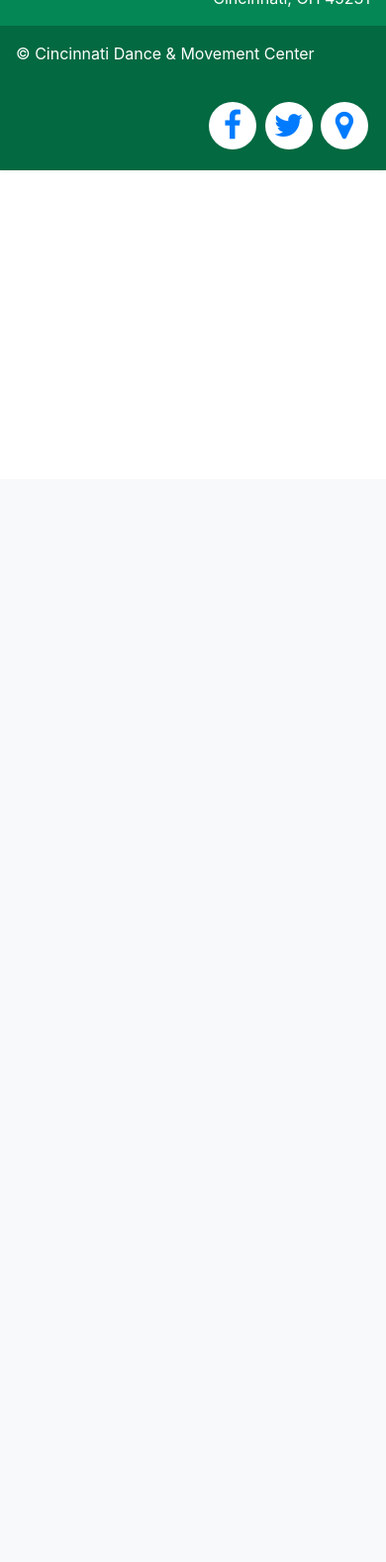
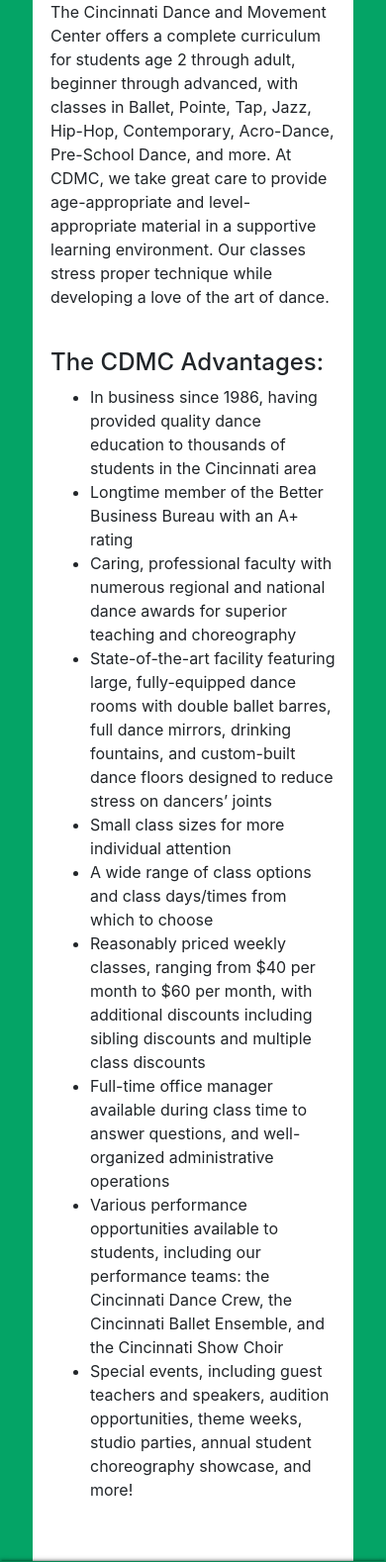
Before and after one commit to johnameyer/cincinnati-dance-website, a PHP site: page /about/why in a window 390 px wide. Shown: the part 360-1938 px from the top of the page at 99% size. Before the commit the page ends 532 px from the top, so only its background shows below. Run offline with PHP 8.4, Linux system fonts and the light colour scheme; some libraries are stand-ins or nearby versions.

Commit message:
Why Page

```diff
--- a/about/why.php
+++ b/about/why.php
@@ -22,8 +22,62 @@
 						<div class="col-md-10 col-md-offset-1">
 							<br>
 
-                        <p> Hello content </p>
+							<h1>Why Us?</h1>
+							<div class="col-md-6" style="margin:auto; display:block">
+								<div class="card">
+									<img src="img/about/about.jpg" class="card-img" alt="facility picture">
+								</div>
+							</div>
+							<p>
+								The Cincinnati Dance and Movement Center offers a complete curriculum for students age 2 through
+								adult, beginner through advanced, with classes in Ballet, Pointe, Tap, Jazz, Hip-Hop, Contemporary,
+								Acro-Dance, Pre-School Dance, and more.
+								At CDMC, we take great care to provide age-appropriate and level-appropriate material in a supportive
+								learning environment. Our classes stress proper technique while developing a love of the art of dance.
+							</p>
+							<br>
+							<h4>The CDMC Advantages:</h4>
 
+							<ul>
+								<li>
+									In business since 1986, having provided quality dance education to thousands of students in
+									the Cincinnati area
+								</li>
+								<li>
+									Longtime member of the Better Business Bureau with an A+ rating
+								</li>
+								<li>
+									Caring, professional faculty with numerous regional and national dance awards for superior
+									teaching and choreography
+								</li>
+								<li>
+									State-of-the-art facility featuring large, fully-equipped dance rooms with double ballet barres,
+									full dance mirrors, drinking fountains, and custom-built dance floors designed to reduce stress
+									on dancers’ joints
+								</li>
+								<li>
+									Small class sizes for more individual attention
+								</li>
+								<li>
+									A wide range of class options and class days/times from which to choose
+								</li>
+								<li>
+									Reasonably priced weekly classes, ranging from $40 per month to $60 per month, with
+									additional discounts including sibling discounts and multiple class discounts
+								</li>
+								<li>
+									Full-time office manager available during class time to answer questions, and well-organized
+									administrative operations
+								</li>
+								<li>
+									Various performance opportunities available to students, including our performance teams:
+									the Cincinnati Dance Crew, the Cincinnati Ballet Ensemble, and the Cincinnati Show Choir
+								</li>
+								<li>
+									Special events, including guest teachers and speakers, audition opportunities, theme weeks,
+									studio parties, annual student choreography showcase, and more!
+								</li>
+							</ul>
 							<br>
 						</div>
 					</div>
```
Also changed, not shown: includes/home/social-buttons.php (added, +32 -0 lines). Lines whose indentation alone changed are shown as unchanged.
